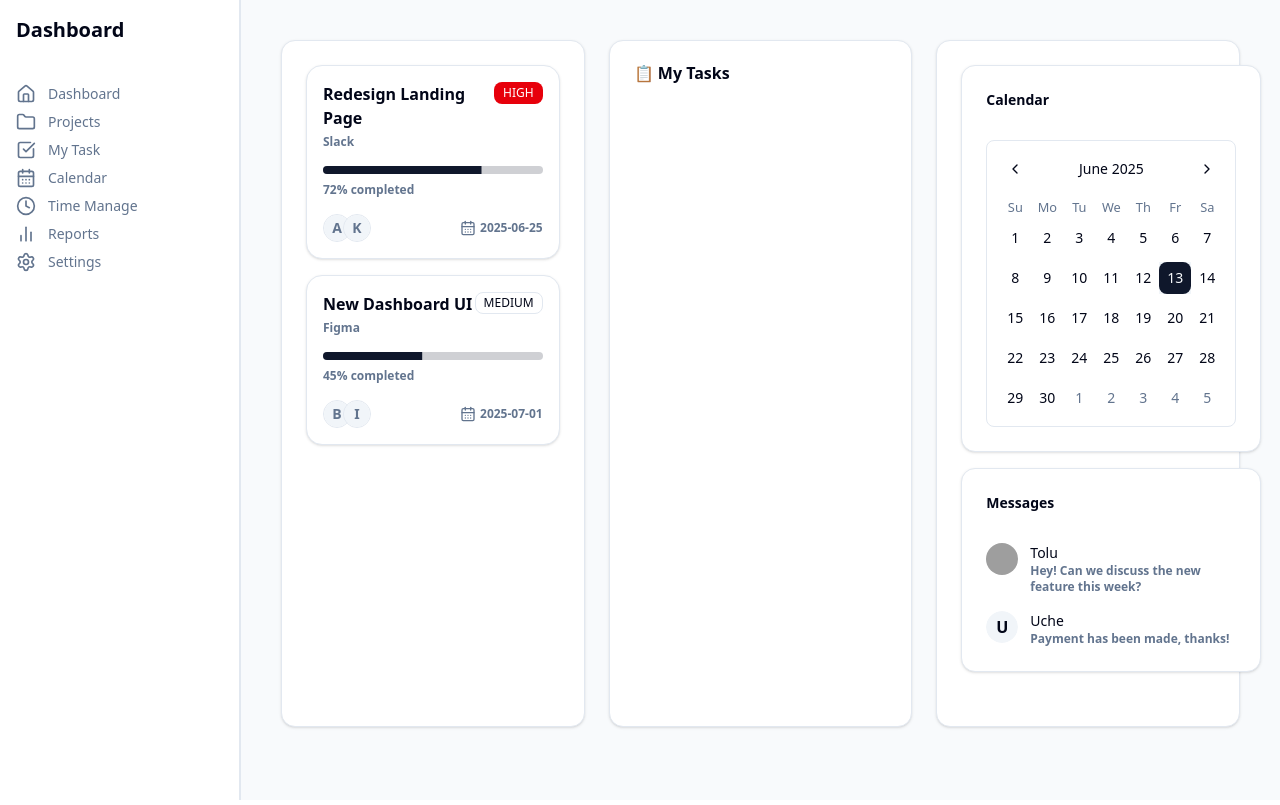
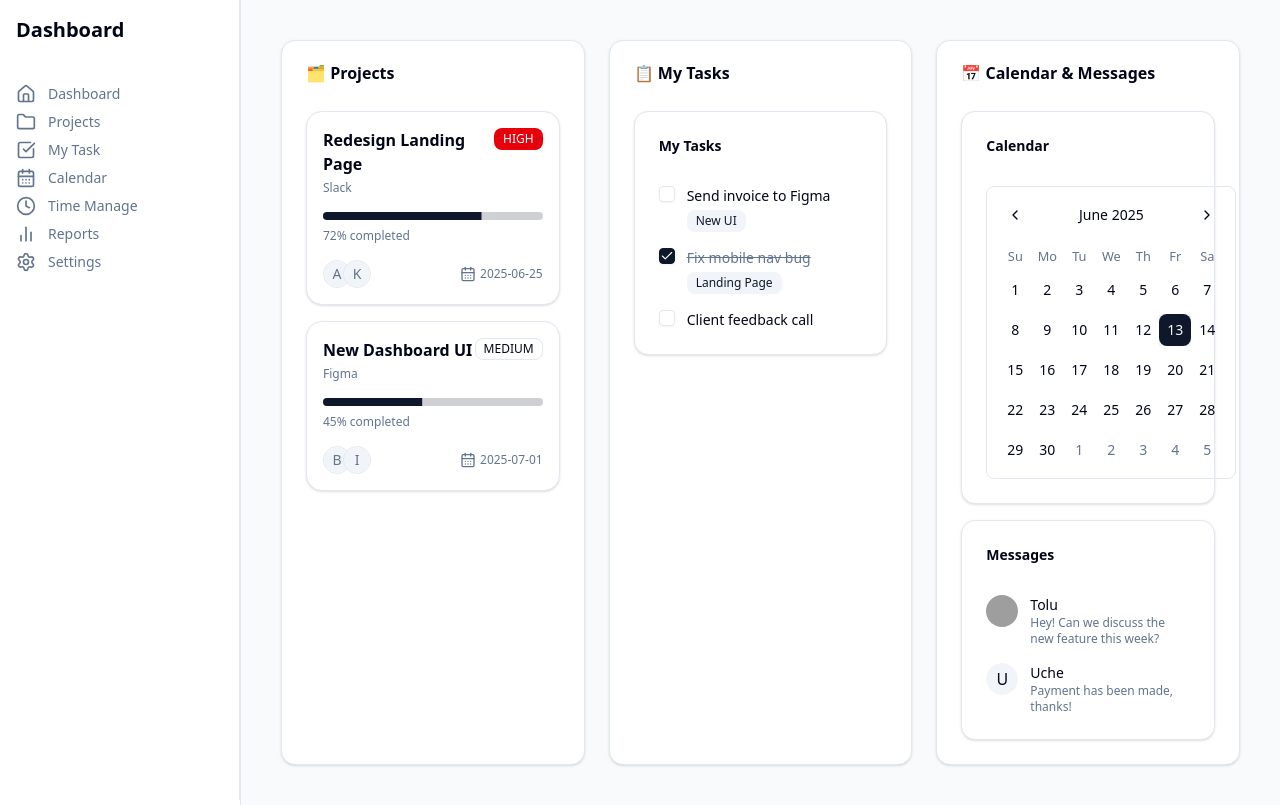
Before and after one commit to M-b-a-s/pm-dashboard, a Next.js app: page /dashboard in a window 1280 px wide. Built offline with nearby package versions, Linux system fonts and the light colour scheme; grey boxes are pictures that could not be loaded.

Commit message:
build task list

```diff
--- a/package.json
+++ b/package.json
@@ -11,6 +11,7 @@
   "dependencies": {
     "@hookform/resolvers": "^5.1.1",
     "@radix-ui/react-avatar": "^1.1.10",
+    "@radix-ui/react-checkbox": "^1.3.2",
     "@radix-ui/react-dialog": "^1.1.14",
     "@radix-ui/react-label": "^2.1.7",
     "@radix-ui/react-progress": "^1.1.7",
--- a/src/app/dashboard/page.tsx
+++ b/src/app/dashboard/page.tsx
@@ -1,4 +1,5 @@
 import { ProjectCard } from "@/components/cards/project-card";
+import { TaskList } from "@/components/tasks/task-list";
 
 import { Card, CardContent, CardHeader, CardTitle } from "@/components/ui/card";
 import { CalendarWidget } from "@/components/widgets/calendar";
@@ -10,7 +11,11 @@ export default function DashboardPage() {
       <Card>
         <CardHeader>
           <CardTitle>
-            <div className="col-span-1 space-y-4">
+            🗂️ Projects
+          </CardTitle>
+        </CardHeader>
+        <CardContent>
+          <div className="col-span-1 space-y-4">
               <ProjectCard
                 title="Redesign Landing Page"
                 client="Slack"
@@ -28,26 +33,25 @@ export default function DashboardPage() {
                 team={[{ name: "Bola", avatarUrl: "" }, { name: "Ife" }]}
               />
             </div>
-          </CardTitle>
-        </CardHeader>
-        <CardContent>{/* Project cards content */}</CardContent>
+        </CardContent>
       </Card>
       <Card>
         <CardHeader>
           <CardTitle>📋 My Tasks</CardTitle>
         </CardHeader>
-        <CardContent>{/* My tasks content */}</CardContent>
+        <CardContent>
+          <TaskList />
+        </CardContent>
       </Card>
       <Card>
         <CardHeader>
-          <CardTitle>
-            <div className="col-span-1 space-y-4">
+          <CardTitle>📅 Calendar & Messages
+          </CardTitle>
+        </CardHeader>
+        <CardContent><div className="col-span-1 space-y-4">
               <CalendarWidget />
               <MessagesWidget />
-            </div>
-          </CardTitle>
-        </CardHeader>
-        <CardContent>{/* Calendar and messages content */}</CardContent>
+            </div></CardContent>
       </Card>
     </div>
   );
--- a/src/components/tasks/task-list.tsx
+++ b/src/components/tasks/task-list.tsx
@@ -0,0 +1,61 @@
+'use client'
+
+import { useState } from "react"
+import { Card, CardHeader, CardTitle, CardContent } from "@/components/ui/card"
+import { Checkbox } from "@/components/ui/checkbox"
+import { Badge } from "@/components/ui/badge"
+
+type Task = {
+  id: string
+  title: string
+  completed: boolean
+  project?: string
+}
+
+const mockTasks: Task[] = [
+  { id: "1", title: "Send invoice to Figma", completed: false, project: "New UI" },
+  { id: "2", title: "Fix mobile nav bug", completed: true, project: "Landing Page" },
+  { id: "3", title: "Client feedback call", completed: false },
+]
+
+export function TaskList() {
+  const [tasks, setTasks] = useState(mockTasks)
+
+  const toggleTask = (id: string) => {
+    setTasks(prev =>
+      prev.map(task =>
+        task.id === id ? { ...task, completed: !task.completed } : task
+      )
+    )
+  }
+
+  return (
+    <Card>
+      <CardHeader>
+        <CardTitle className="text-sm font-semibold">My Tasks</CardTitle>
+      </CardHeader>
+      <CardContent className="space-y-4">
+        {tasks.map(task => (
+          <div key={task.id} className="flex items-start gap-3">
+            <Checkbox
+              checked={task.completed}
+              onCheckedChange={() => toggleTask(task.id)}
+            />
+            <div className="flex flex-col text-sm">
+              <span
+                className={task.completed ? "line-through text-muted-foreground" : ""}
+              >
+                {task.title}
+              </span>
+              {task.project && (
+                <Badge variant="secondary" className="mt-1 w-fit text-xs">
+                  {task.project}
+                </Badge>
+              )}
+            </div>
+          </div>
+        ))}
+      </CardContent>
+    </Card>
+  )
+}
--- /dev/null
+++ b/src/components/ui/checkbox.tsx
@@ -0,0 +1,32 @@
+"use client"
+
+import * as React from "react"
+import * as CheckboxPrimitive from "@radix-ui/react-checkbox"
+import { CheckIcon } from "lucide-react"
+
+import { cn } from "@/lib/utils"
+
+function Checkbox({
+  className,
+  ...props
+}: React.ComponentProps<typeof CheckboxPrimitive.Root>) {
+  return (
+    <CheckboxPrimitive.Root
+      data-slot="checkbox"
+      className={cn(
+        "peer border-input dark:bg-input/30 data-[state=checked]:bg-primary data-[state=checked]:text-primary-foreground dark:data-[state=checked]:bg-primary data-[state=checked]:border-primary focus-visible:border-ring focus-visible:ring-ring/50 aria-invalid:ring-destructive/20 dark:aria-invalid:ring-destructive/40 aria-invalid:border-destructive size-4 shrink-0 rounded-[4px] border shadow-xs transition-shadow outline-none focus-visible:ring-[3px] disabled:cursor-not-allowed disabled:opacity-50",
+        className
+      )}
+      {...props}
+    >
+      <CheckboxPrimitive.Indicator
+        data-slot="checkbox-indicator"
+        className="flex items-center justify-center text-current transition-none"
+      >
+        <CheckIcon className="size-3.5" />
+      </CheckboxPrimitive.Indicator>
+    </CheckboxPrimitive.Root>
+  )
+}
+
+export { Checkbox }
```
Also changed, not shown: 1 other file (tests, documents, lock files or other folders).
